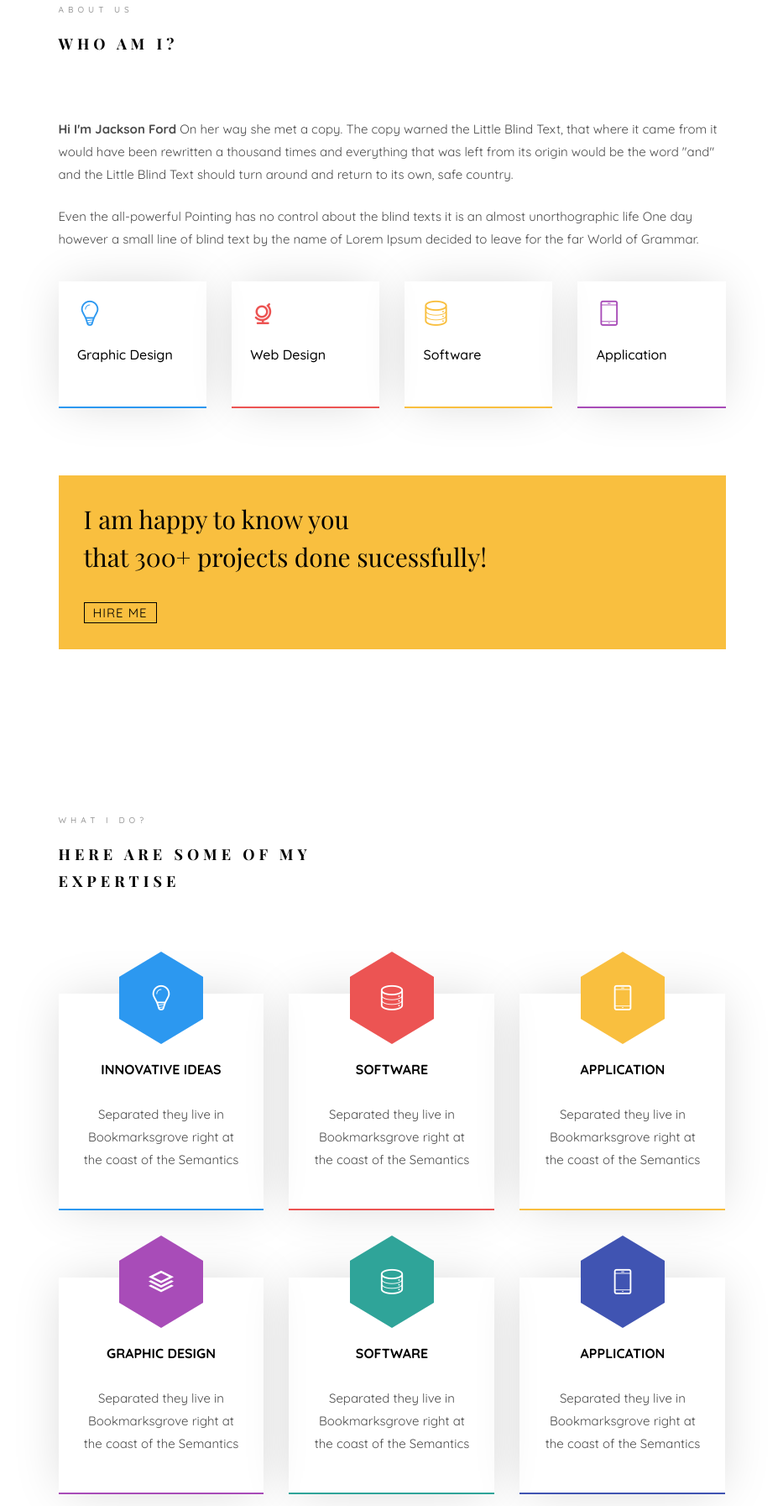
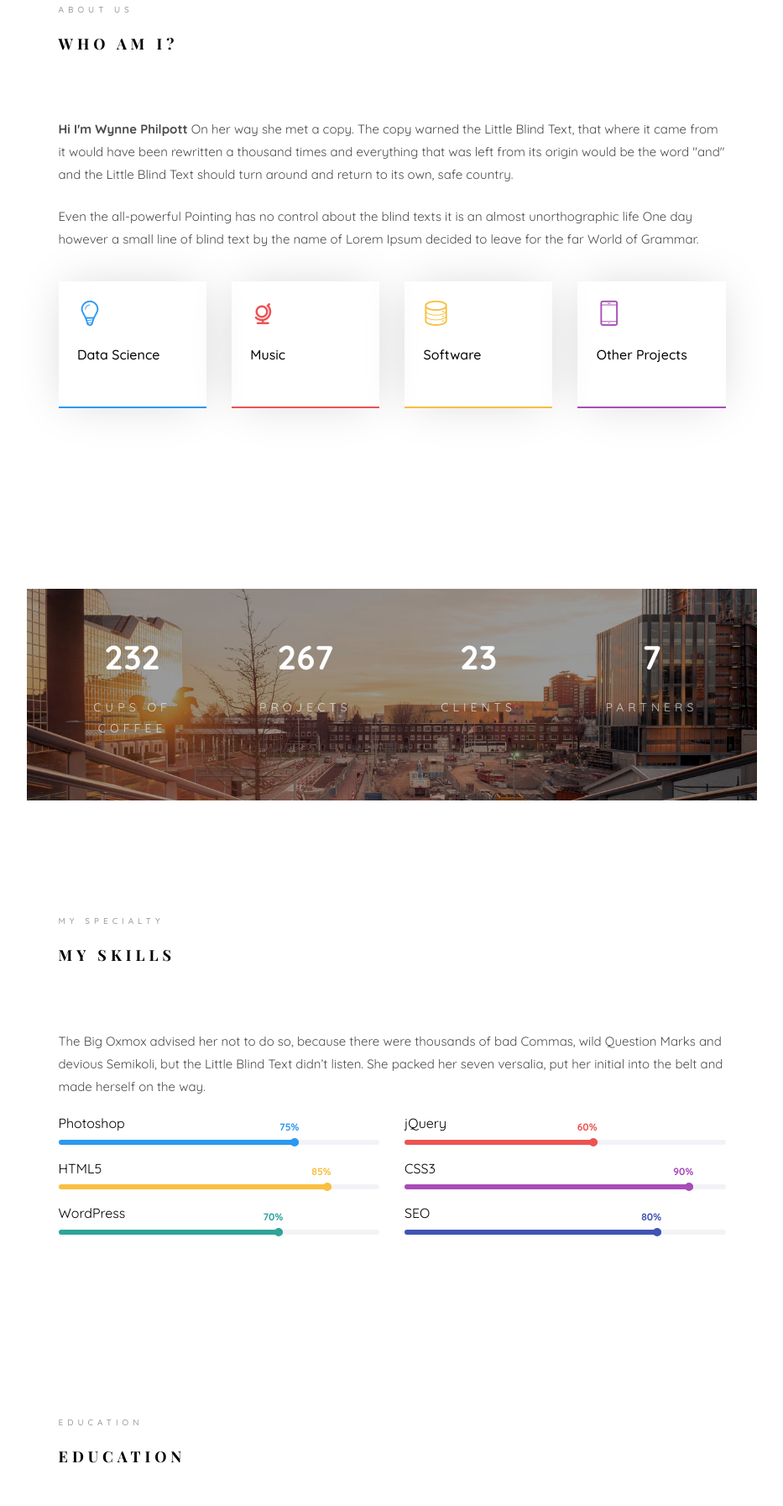
Before and after one commit to AllanHall/wynware-portfolio, a website: page public/index.html in a window 1280 px wide. Shown: the part 1007-2800 px from the top of the page at 84% size, without its empty margins (323-1256 px from the left). Drawn offline with nearby package versions, Linux system fonts and the light colour scheme; files whose address does not match are found by name; a web font is replaced by a local one.

Commit message:
finishes general layout for portfolio

```diff
--- a/public/index.html
+++ b/public/index.html
@@ -73,8 +73,7 @@
 
 			<div class="colorlib-footer">
 				<p><small>&copy; <!-- Link back to Colorlib can't be removed. Template is licensed under CC BY 3.0. -->
-Copyright &copy;<script>document.write(new Date().getFullYear());</script> All rights reserved | This template is made with <i class="icon-heart" aria-hidden="true"></i> by <a href="https://colorlib.com" target="_blank">Colorlib</a>
-<!-- Link back to Colorlib can't be removed. Template is licensed under CC BY 3.0. --> </span> <span>Demo Images: <a href="https://unsplash.com/" target="_blank">Unsplash.com</a></span></small></p>
+				Copyright WynWare &copy;<script>document.write(new Date().getFullYear());</script>| This porfolio is made with Margs and Nicotine <i class="icon-heart" aria-hidden="true"></i></small></p>
 				<ul>
 					<li><a href="#"><i class="icon-facebook2"></i></a></li>
 					<li><a href="#"><i class="icon-twitter2"></i></a></li>
@@ -96,9 +95,9 @@ Copyright &copy;<script>document.write(new Date().getFullYear());</script> All r
 					   			<div class="col-md-6 col-md-offset-3 col-md-pull-3 col-sm-12 col-xs-12 js-fullheight slider-text">
 					   				<div class="slider-text-inner js-fullheight">
 					   					<div class="desc">
-						   					<h1>Hi! <br>I'm Jackson</h1>
-						   					<h2>100% html5 bootstrap templates Made by <a href="https://colorlib.com/" target="_blank">colorlib.com</a></h2>
-												<p><a class="btn btn-primary btn-learn">Download CV <i class="icon-download4"></i></a></p>
+						   					<h1>Hi! <br>I'm Wynne Philpott</h1>
+						   					<h2>Do you like margaritas and hookers?</h2>
+												<p><a class="btn btn-primary btn-learn">Download Resume <i class="icon-download4"></i></a></p>
 											</div>
 					   				</div>
 					   			</div>
@@ -112,8 +111,8 @@ Copyright &copy;<script>document.write(new Date().getFullYear());</script> All r
 					   			<div class="col-md-6 col-md-offset-3 col-md-pull-3 col-sm-12 col-xs-12 js-fullheight slider-text">
 					   				<div class="slider-text-inner">
 					   					<div class="desc">
-						   					<h1>I am <br>a Designer</h1>
-												<h2>100% html5 bootstrap templates Made by <a href="https://colorlib.com/" target="_blank">colorlib.com</a></h2>
+						   					<h1>I am <br>a Data Scientist/Musician</h1>
+												<h2>Check out my projects below!</h2>
 												<p><a class="btn btn-primary btn-learn">View Portfolio <i class="icon-briefcase3"></i></a></p>
 											</div>
 					   				</div>
@@ -134,7 +133,7 @@ Copyright &copy;<script>document.write(new Date().getFullYear());</script> All r
 									<div class="about-desc">
 										<span class="heading-meta">About Us</span>
 										<h2 class="colorlib-heading">Who Am I?</h2>
-										<p><strong>Hi I'm Jackson Ford</strong> On her way she met a copy. The copy warned the Little Blind Text, that where it came from it would have been rewritten a thousand times and everything that was left from its origin would be the word "and" and the Little Blind Text should turn around and return to its own, safe country.</p>
+										<p><strong>Hi I'm Wynne Philpott</strong> On her way she met a copy. The copy warned the Little Blind Text, that where it came from it would have been rewritten a thousand times and everything that was left from its origin would be the word "and" and the Little Blind Text should turn around and return to its own, safe country.</p>
 										<p>Even the all-powerful Pointing has no control about the blind texts it is an almost unorthographic life One day however a small line of blind text by the name of Lorem Ipsum decided to leave for the far World of Grammar.</p>
 									</div>
 								</div>
@@ -143,13 +142,13 @@ Copyright &copy;<script>document.write(new Date().getFullYear());</script> All r
 								<div class="col-md-3 animate-box" data-animate-effect="fadeInLeft">
 									<div class="services color-1">
 										<span class="icon2"><i class="icon-bulb"></i></span>
-										<h3>Graphic Design</h3>
+										<h3>Data Science</h3>
 									</div>
 								</div>
 								<div class="col-md-3 animate-box" data-animate-effect="fadeInRight">
 									<div class="services color-2">
 										<span class="icon2"><i class="icon-globe-outline"></i></span>
-										<h3>Web Design</h3>
+										<h3>Music</h3>
 									</div>
 								</div>
 								<div class="col-md-3 animate-box" data-animate-effect="fadeInTop">
@@ -161,15 +160,7 @@ Copyright &copy;<script>document.write(new Date().getFullYear());</script> All r
 								<div class="col-md-3 animate-box" data-animate-effect="fadeInBottom">
 									<div class="services color-4">
 										<span class="icon2"><i class="icon-phone3"></i></span>
-										<h3>Application</h3>
-									</div>
-								</div>
-							</div>
-							<div class="row">
-								<div class="col-md-12 animate-box" data-animate-effect="fadeInLeft">
-									<div class="hire">
-										<h2>I am happy to know you <br>that 300+ projects done sucessfully!</h2>
-										<a href="#" class="btn-hire">Hire me</a>
+										<h3>Other Projects</h3>
 									</div>
 								</div>
 							</div>
@@ -177,88 +168,6 @@ Copyright &copy;<script>document.write(new Date().getFullYear());</script> All r
 					</div>
 				</div>
 			</section>
-
-
-
-			<section class="colorlib-services" data-section="services">
-				<div class="colorlib-narrow-content">
-					<div class="row">
-						<div class="col-md-6 col-md-offset-3 col-md-pull-3 animate-box" data-animate-effect="fadeInLeft">
-							<span class="heading-meta">What I do?</span>
-							<h2 class="colorlib-heading">Here are some of my expertise</h2>
-						</div>
-					</div>
-					<div class="row row-pt-md">
-						<div class="col-md-4 text-center animate-box">
-							<div class="services color-1">
-								<span class="icon">
-									<i class="icon-bulb"></i>
-								</span>
-								<div class="desc">
-									<h3>Innovative Ideas</h3>
-									<p>Separated they live in Bookmarksgrove right at the coast of the Semantics</p>
-								</div>
-							</div>
-						</div>
-						<div class="col-md-4 text-center animate-box">
-							<div class="services color-2">
-								<span class="icon">
-									<i class="icon-data"></i>
-								</span>
-								<div class="desc">
-									<h3>Software</h3>
-									<p>Separated they live in Bookmarksgrove right at the coast of the Semantics</p>
-								</div>
-							</div>
-						</div>
-						<div class="col-md-4 text-center animate-box">
-							<div class="services color-3">
-								<span class="icon">
-									<i class="icon-phone3"></i>
-								</span>
-								<div class="desc">
-									<h3>Application</h3>
-									<p>Separated they live in Bookmarksgrove right at the coast of the Semantics</p>
-								</div>
-							</div>
-						</div>
-						<div class="col-md-4 text-center animate-box">
-							<div class="services color-4">
-								<span class="icon">
-									<i class="icon-layers2"></i>
-								</span>
-								<div class="desc">
-									<h3>Graphic Design</h3>
-									<p>Separated they live in Bookmarksgrove right at the coast of the Semantics</p>
-								</div>
-							</div>
-						</div>
-						<div class="col-md-4 text-center animate-box">
-							<div class="services color-5">
-								<span class="icon">
-									<i class="icon-data"></i>
-								</span>
-								<div class="desc">
-									<h3>Software</h3>
-									<p>Separated they live in Bookmarksgrove right at the coast of the Semantics</p>
-								</div>
-							</div>
-						</div>
-						<div class="col-md-4 text-center animate-box">
-							<div class="services color-6">
-								<span class="icon">
-									<i class="icon-phone3"></i>
-								</span>
-								<div class="desc">
-									<h3>Application</h3>
-									<p>Separated they live in Bookmarksgrove right at the coast of the Semantics</p>
-								</div>
-							</div>
-						</div>
-					</div>
-				</div>
-			</section>
-
 			<div id="colorlib-counter" class="colorlib-counters" style="background-image: url(images/cover_bg_1.jpg);" data-stellar-background-ratio="0.5">
 				<div class="overlay"></div>
 				<div class="colorlib-narrow-content">
@@ -416,34 +325,6 @@ Copyright &copy;<script>document.write(new Date().getFullYear());</script> All r
 									        </div>
 									    </div>
 									</div>
-									<div class="panel panel-default">
-									    <div class="panel-heading" role="tab" id="headingThree">
-									        <h4 class="panel-title">
-									            <a class="collapsed" data-toggle="collapse" data-parent="#accordion" href="#collapseThree" aria-expanded="false" aria-controls="collapseThree">Diploma in Information Technology
-									            </a>
-									        </h4>
-									    </div>
-									    <div id="collapseThree" class="panel-collapse collapse" role="tabpanel" aria-labelledby="headingThree">
-									        <div class="panel-body">
-									            <p>Far far away, behind the word <strong>mountains</strong>, far from the countries Vokalia and Consonantia, there live the blind texts. Separated they live in Bookmarksgrove right at the coast of the Semantics, a large language ocean.</p>
-									        </div>
-									    </div>
-									</div>
-
-									<div class="panel panel-default">
-									    <div class="panel-heading" role="tab" id="headingFour">
-									        <h4 class="panel-title">
-									            <a class="collapsed" data-toggle="collapse" data-parent="#accordion" href="#collapseFour" aria-expanded="false" aria-controls="collapseFour">Diploma in Information Technology
-									            </a>
-									        </h4>
-									    </div>
-									    <div id="collapseFour" class="panel-collapse collapse" role="tabpanel" aria-labelledby="headingFour">
-									        <div class="panel-body">
-									            <p>Far far away, behind the word <strong>mountains</strong>, far from the countries Vokalia and Consonantia, there live the blind texts. Separated they live in Bookmarksgrove right at the coast of the Semantics, a large language ocean.</p>
-									        </div>
-									    </div>
-									</div>
-
 									<div class="panel panel-default">
 									    <div class="panel-heading" role="tab" id="headingFive">
 									        <h4 class="panel-title">
```
